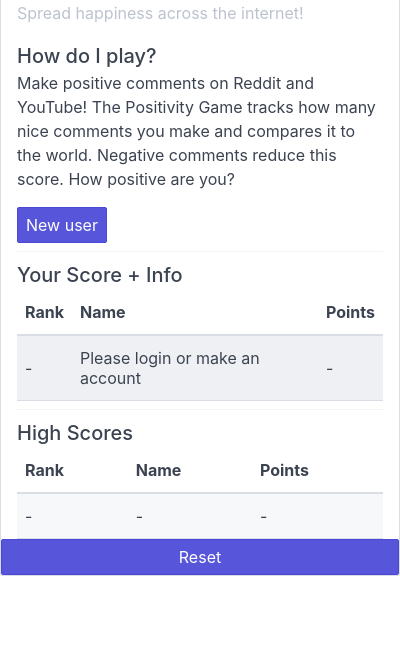
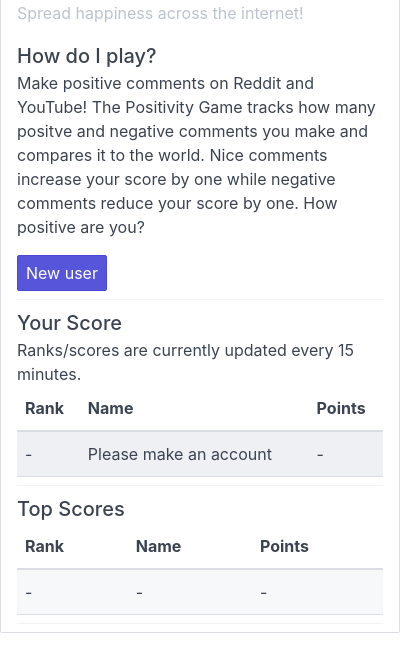
Before and after one commit to iYung/positivityGame, a browser extension: page extension/popup/main.html in a window 400 px wide. Shown: the part 52-724 px from the top of the page. Drawn offline with nearby package versions, Linux system fonts and the light colour scheme.

Commit message:
minor visual fixes to prepare for release

```diff
--- a/extension/popup/main.html
+++ b/extension/popup/main.html
@@ -13,32 +13,33 @@
   </div>
   <div class="card-body">
     <div class="card-title h5">How do I play?</div>
-    Make positive comments on Reddit and YouTube! The Positivity Game tracks how many nice comments you make and compares it to the world. Negative comments reduce this score. How positive are you?
+    Make positive comments on Reddit and YouTube! The Positivity Game tracks how many positve and negative comments you make and compares it to the world. Nice comments increase your score by one while negative comments reduce your score by one. How positive are you?
   </div>
   <div class="card-footer">
             <div class="form-group" id="buttons">
                 <button class="btn btn-primary" id="newUserButton">New user</button>
             </div>
             <div class="divider"></div>
-            <div class="card-title h5">Your Score + Info</div>
+            <div class="card-title h5">Your Score</div>
+            Ranks/scores are currently updated every 15 minutes.
         <table class="table table-striped table-hover">
   <thead>
     <tr>
         <th>Rank</th>
-      <th>Name</th>
-      <th>Points</th>
+        <th>Name</th>
+        <th>Points</th>
     </tr>
   </thead>
   <tbody>
     <tr class="active">
         <td id="userRank">-</td>
-      <td id="userName">Please login or make an account</td>
+      <td id="userName">Please make an account</td>
       <td id="userScore">-</td>
     </tr>
   </tbody>
 </table>
 <div class="divider"></div>
-        <div class="card-title h5">High Scores</div>
+        <div class="card-title h5">Top Scores</div>
         <table class="table table-striped table-hover">
   <thead>
     <tr>
@@ -55,8 +56,8 @@
     </tr>
   </tbody>
 </table>
+    <div class="divider"></div>
   </div>
-  <button class="btn btn-primary" id="resetButton">Reset</button>
   <script type="text/javascript" src="popup.js"></script>
 </body>
 </html>
--- a/extension/popup/popup.js
+++ b/extension/popup/popup.js
@@ -1,5 +1,3 @@
-document.getElementById("resetButton").addEventListener("click",resetData);
-
 browser.storage.local.get("postivityGameData", data => {
     console.log(data.postivityGameData);
     if (data.postivityGameData) {
@@ -55,10 +53,6 @@
     xhr.send(data);
 }
 
-function resetData(){
-    browser.storage.local.clear();
-}
-
 function onLoginSuccessful() {
     var buttons = document.getElementById("buttons");
     buttons.parentNode.removeChild(buttons);
```
Also changed, not shown: extension/icons/icon.png (added), extension/manifest.json.
